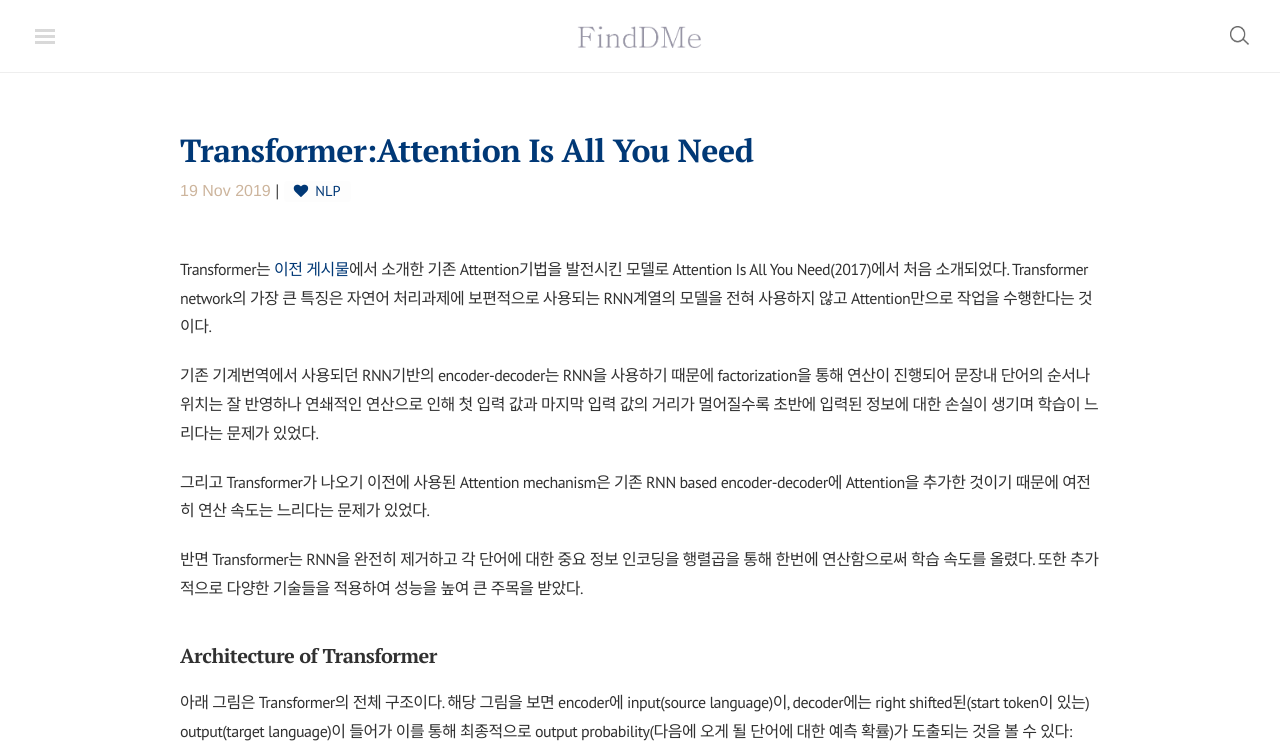
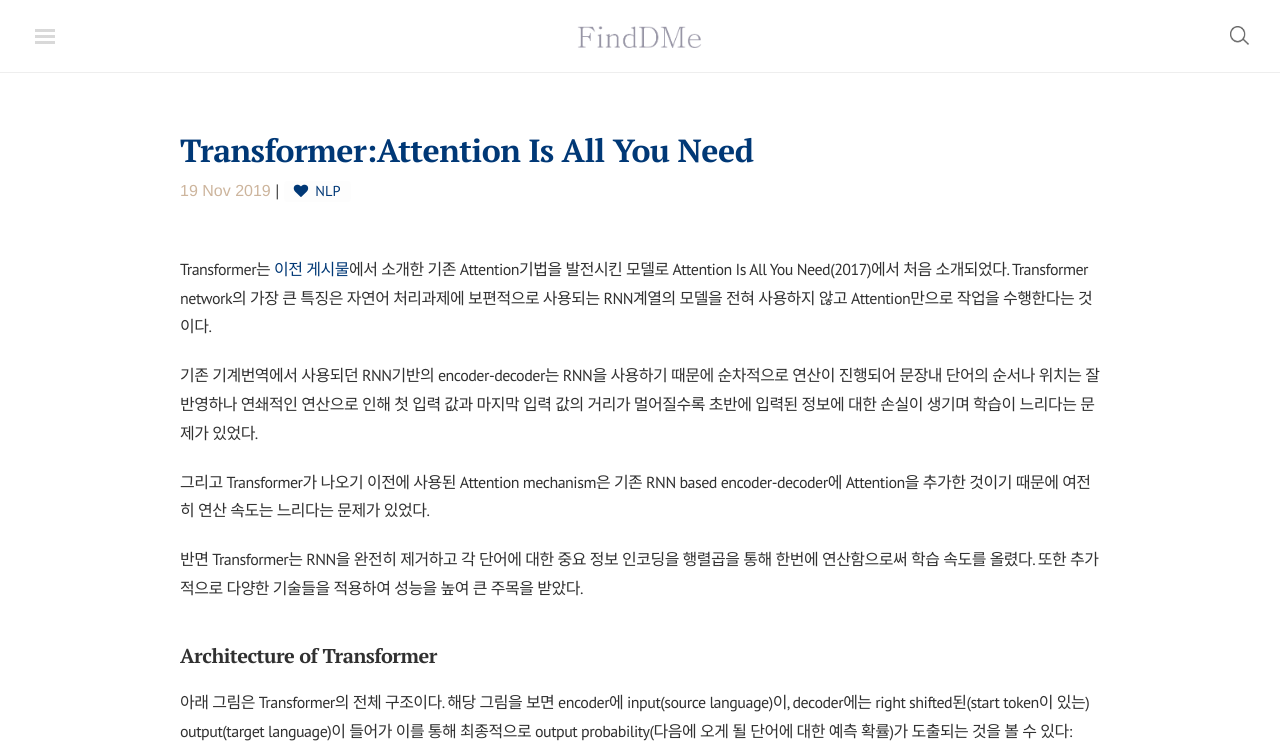
Before and after one commit to finddme/finddme.github.io, a Jekyll site: the page built from blog/index.html, in a window 1280 px wide and 900 px high, cut to the strip 0-741 px from the top of the window. Built offline with Jekyll 4.4.1, drawn with Linux system fonts in a browser that asks for light colours; nearby versions of some CDN libraries; formulas are drawn with MathJax 3; the list of posts is cut into pages by our own code; comment, search, counter and statistics services are not loaded.

Commit message:
Update 2019-11-19-Transformer.md

```diff
--- a/_posts/2019-11-19-Transformer.md
+++ b/_posts/2019-11-19-Transformer.md
@@ -6,7 +6,7 @@ tag: NLP
 
 Transformer는 [이전 게시물](https://finddme.github.io/natural%20language%20processing/2019/11/12/Attention/)에서 소개한 기존 Attention기법을 발전시킨 모델로 Attention Is All You Need(2017)에서 처음 소개되었다. Transformer network의 가장 큰 특징은 자연어 처리과제에 보편적으로 사용되는 RNN계열의 모델을 전혀 사용하지 않고 Attention만으로 작업을 수행한다는 것이다.
 
-기존 기계번역에서 사용되던 RNN기반의 encoder-decoder는 RNN을 사용하기 때문에 factorization을 통해 연산이 진행되어 문장내 단어의 순서나 위치는 잘 반영하나 연쇄적인 연산으로 인해 첫 입력 값과 마지막 입력 값의 거리가 멀어질수록 초반에 입력된 정보에 대한 손실이 생기며 학습이 느리다는 문제가 있었다.
+기존 기계번역에서 사용되던 RNN기반의 encoder-decoder는 RNN을 사용하기 때문에 순차적으로 연산이 진행되어 문장내 단어의 순서나 위치는 잘 반영하나 연쇄적인 연산으로 인해 첫 입력 값과 마지막 입력 값의 거리가 멀어질수록 초반에 입력된 정보에 대한 손실이 생기며 학습이 느리다는 문제가 있었다.
 
 그리고 Transformer가 나오기 이전에 사용된 Attention mechanism은 기존 RNN based encoder-decoder에 Attention을 추가한 것이기 때문에 여전히 연산 속도는 느리다는 문제가 있었다.
 
```
